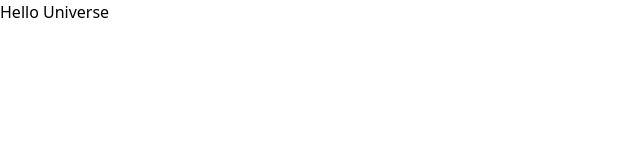
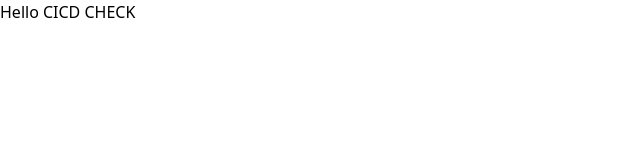
Before and after one commit to railgun-0402/next-template, a Next.js app: page / in a window 1280 px wide. Shown: the top 160 px of the page, without its empty margins (0-640 px from the left). Built offline with nearby package versions, Linux system fonts and the light colour scheme.

Commit message:
Next.js cicd check

```diff
--- a/src/app/page.tsx
+++ b/src/app/page.tsx
@@ -5,7 +5,7 @@ const Home: FC = () => {
     <main>
       <div className="flex justify-center items-center h-screen">
         <div className="flex flex-col items-center">
-          <h1 className="text-2xl font-bold">Hello Universe</h1>
+          <h1 className="text-2xl font-bold">Hello CICD CHECK</h1>
         </div>
       </div>
     </main>
```
